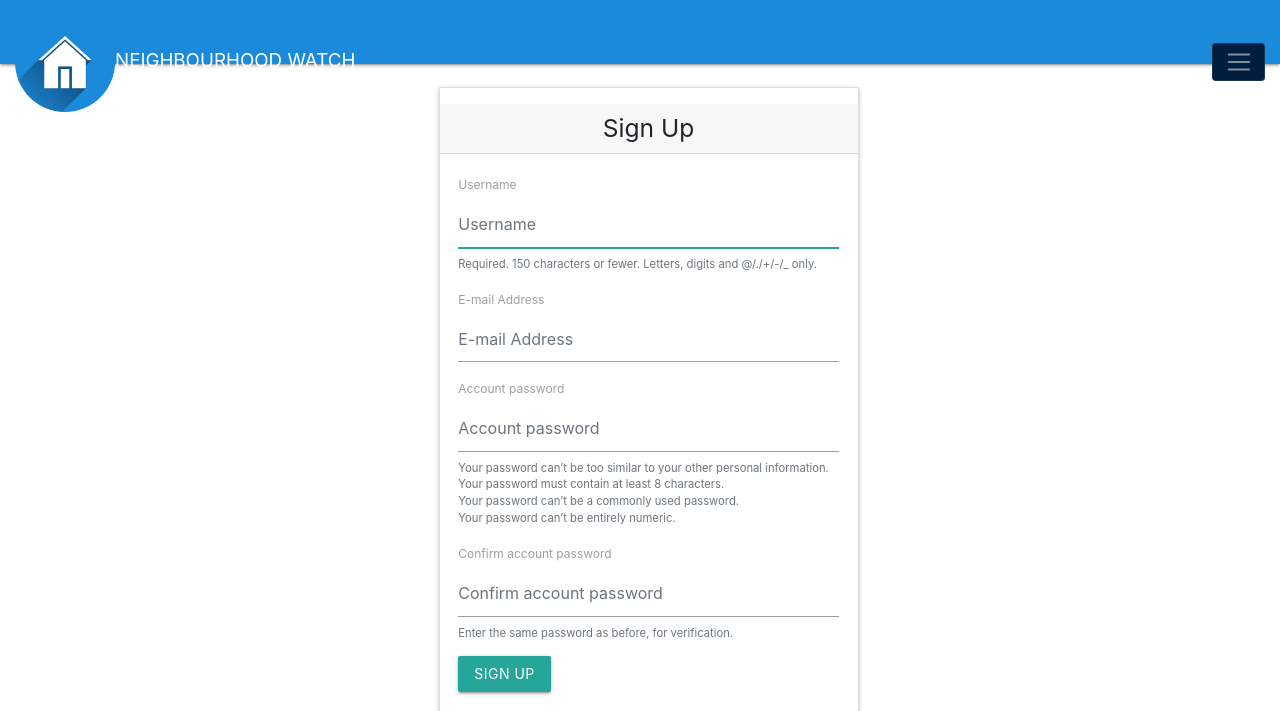
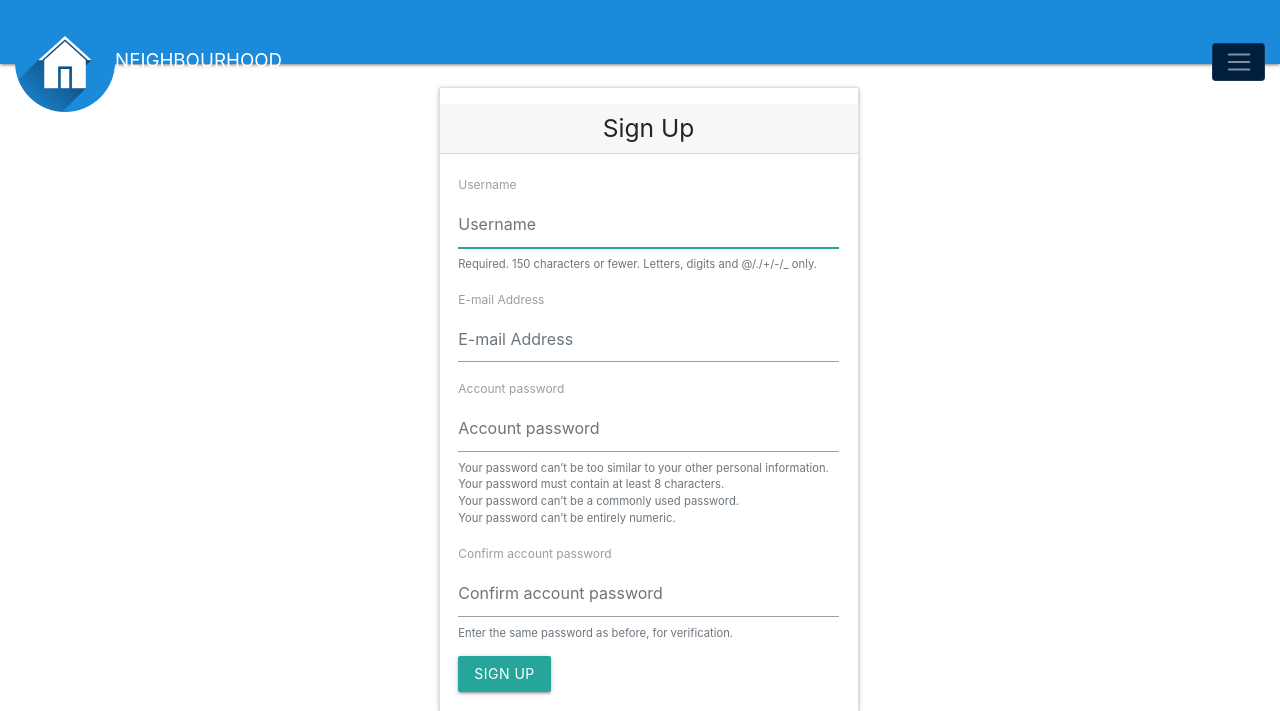
Before and after one commit to EnockOMONDI/NEIGHBOURHOOD, a Django app: page /accounts/signup/ in a window 1280 px wide. Shown: the top 711 px of the page. Run offline with Django 3.2, Linux system fonts and the light colour scheme; some libraries are stand-ins or nearby versions.

Commit message:
solved template render error and added an ico

```diff
--- a/neighbourhoodapp/models.py
+++ b/neighbourhoodapp/models.py
@@ -24,7 +24,7 @@ class Neighbourhood(models.Model):
         super().save(*args, **kwargs)
 
     def get_absolute_url(self):
-        return reverse('neighbourhoods:single', kwargs={'slug': self.slug})
+        return reverse('neighbourhoodapp:single', kwargs={'slug': self.slug})
 
     class Meta:
         ordering = ['name']
--- a/neighbourhoodapp/urls.py
+++ b/neighbourhoodapp/urls.py
@@ -1,12 +1,13 @@
 from django.conf.urls import url
 from . import views
+from django.conf.urls.static import static
 
 app_name = 'neighbourhoodapp'
 
 urlpatterns = [
     url(r'^$', views.ListNeighbourhoods.as_view(), name='all'),
     url(r'^new/$', views.CreateNeighbourhood.as_view(), name='create'),
-    url(r'^businesses/in/$(?P<slug>[-\w]+)/$', views.SingleNeighbourhood.as_view(), name='single'),
+    url(r'businesses/in/(?P<slug>[-\w]+)/$', views.SingleNeighbourhood.as_view(), name='single'),
     url(r'join/(?P<slug>[-\w]+)/$', views.JoinNeighbourhood.as_view(), name='join'),
     url(r'leave/(?P<slug>[-\w]+)/$', views.LeaveNeighbourhood.as_view(), name='leave'),
 ]
--- a/templates/base.html
+++ b/templates/base.html
@@ -14,12 +14,13 @@
   <link rel="stylesheet" href="https://cdnjs.cloudflare.com/ajax/libs/materialize/1.0.0-beta/css/materialize.min.css">
 
   <title>Neighbourhood</title>
+   <link rel="shortcut icon" type="image/png" href="{% static 'images/home2.png' %}"/>
 </head>
 
 <body>
-<nav class="navbar navbar-dark" style="background-color:#1B8ADB;">
+<nav class="navbar navbar-dark" style="background-color:#1B8ADB;" >
      <a class="navbar-brand" href="{% url 'home' %}">
-       <img src="{% static 'images/home2.png' %}" width="100" height="100" alt=" NEIGHBOURHOOD WATCH">NEIGHBOURHOOD WATCH
+       <img src="{% static 'images/home2.png' %}" width="100" height="100" alt=" NEIGHBOURHOOD WATCH">NEIGHBOURHOOD
      </a>
     <button class="navbar-toggler" type="button" data-toggle="collapse" data-target="#navbarNavAltMarkup"   style="background-color:#001f3f;" aria-controls="navbarNavAltMarkup" aria-expanded="false" aria-label="Toggle navigation">
       <span class="navbar-toggler-icon"></span>
```
Also changed, not shown: posts/templates/posts/_post.html (renamed from posts/templates/posts/_posts.html).
